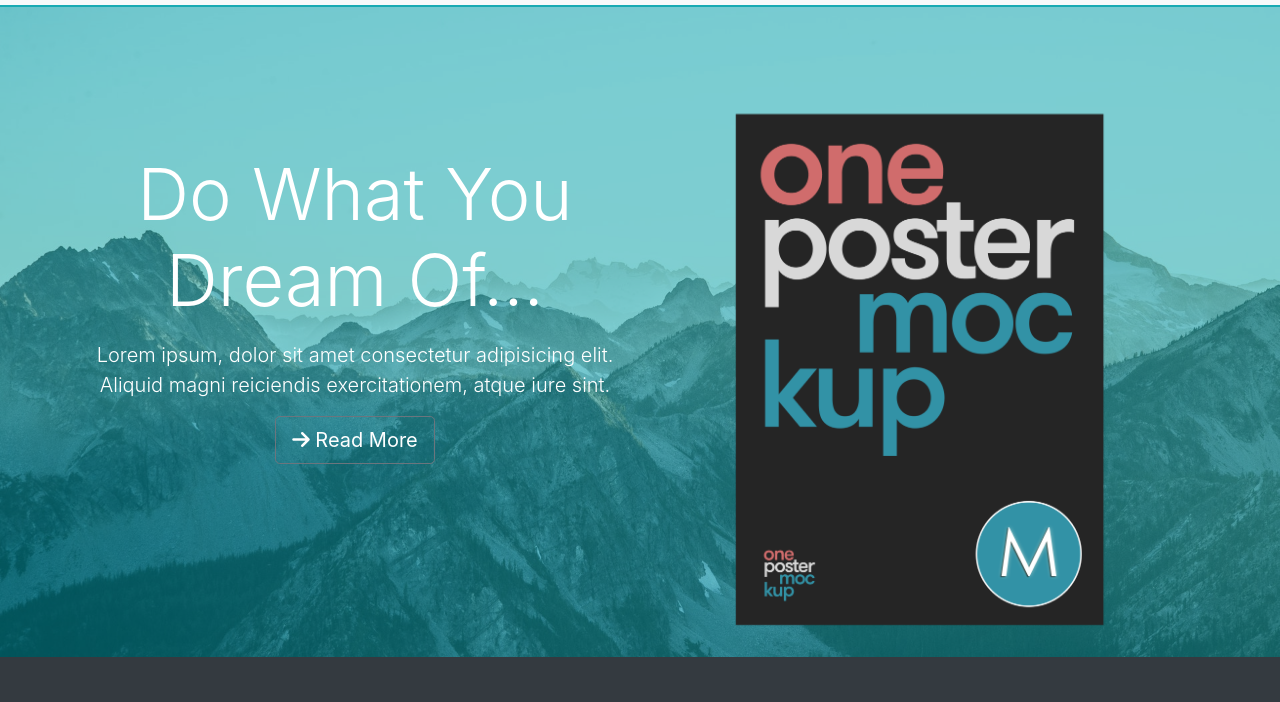
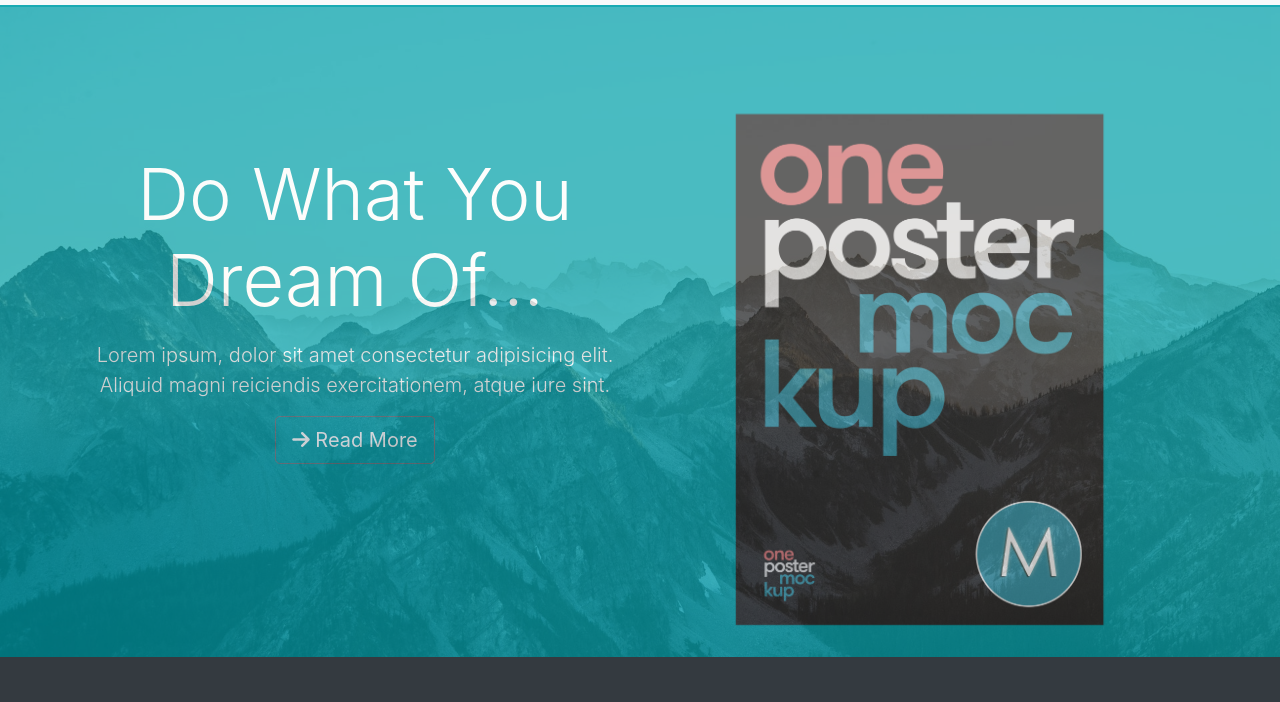
Before and after one commit to Henry-Liu1997/Mizuxe-Book-Theme, a plain HTML site: page index.html in a window 1280 px wide. Shown: the part 71-773 px from the top of the page. Drawn offline with nearby package versions, Linux system fonts and the light colour scheme.

Commit message:
change opacity

```diff
--- a/css/style.css
+++ b/css/style.css
@@ -22,7 +22,8 @@ body {
 }
 
 #overlay {
-  background-color: rgba(0, 161, 171, 0.5);
+  background-color: #00a1ab;
+  opacity: 0.7;
   position: absolute;
   top: 0;
   bottom: 0;
```
